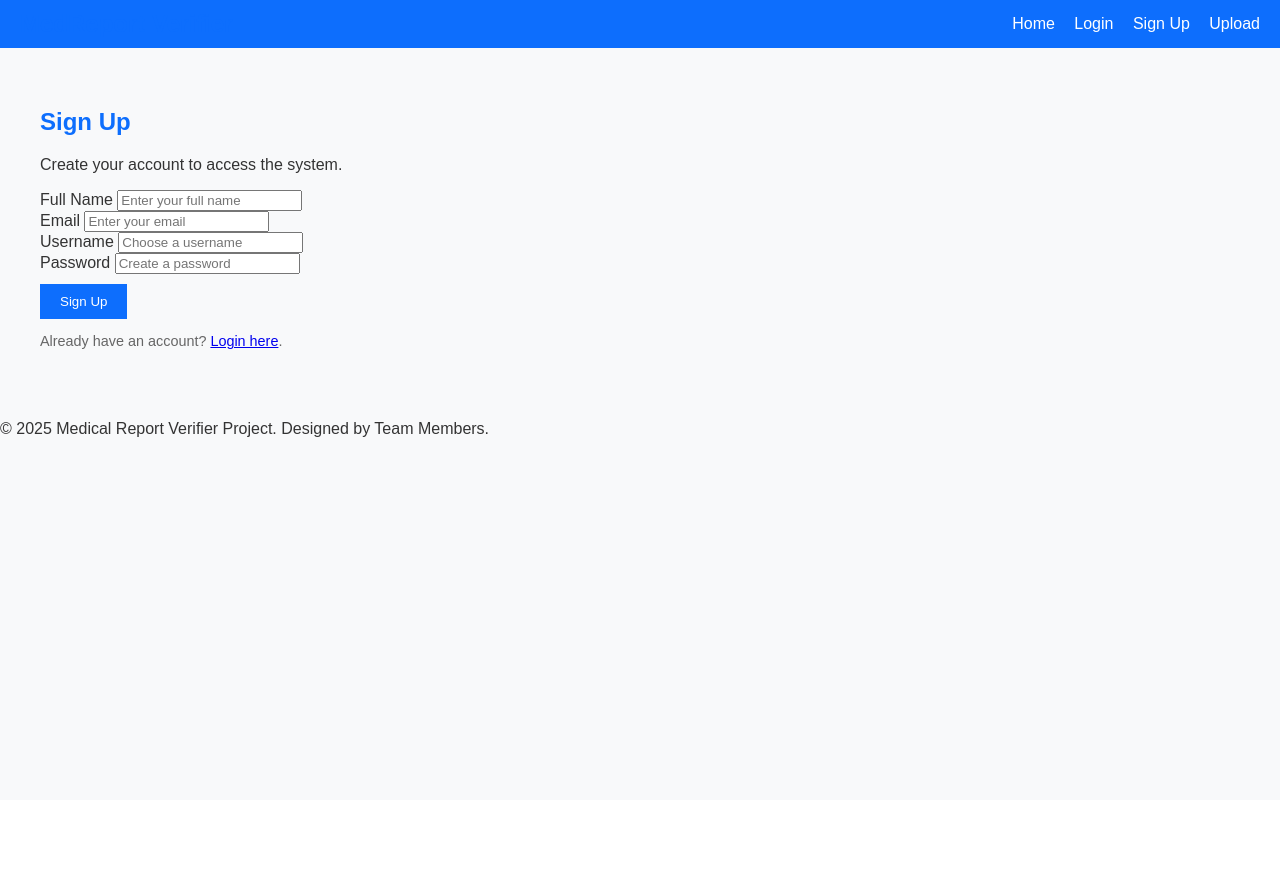
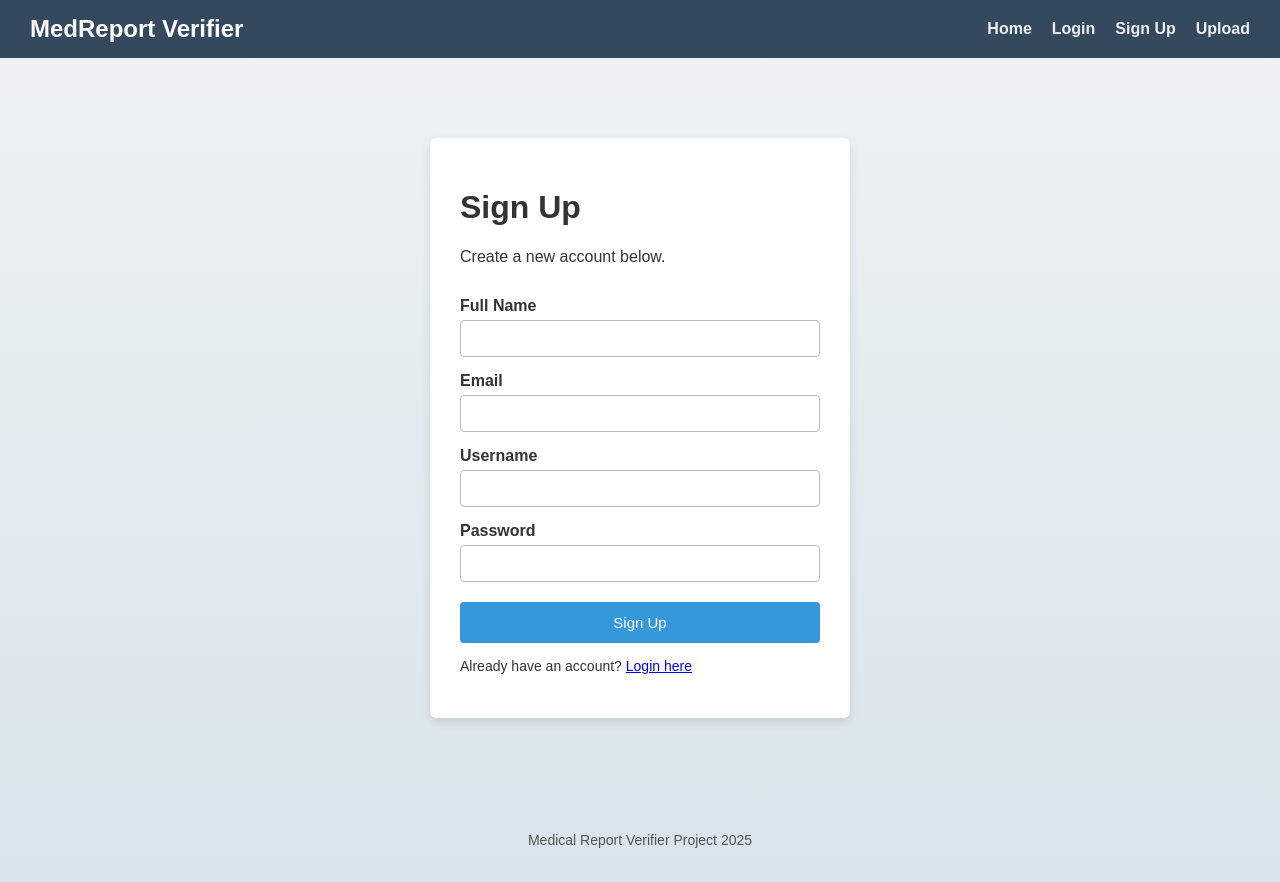
Before and after one commit to LukaR7/MC-verifier, a Flask app: page /signup in a window 1280 px wide. Before the commit the page ends 437 px from the top, so only its background shows below. Run offline with Flask 3, Linux system fonts and the light colour scheme.

Commit message:
ocr function

```diff
--- a/website/auth.py
+++ b/website/auth.py
@@ -2,6 +2,8 @@ from flask import Blueprint, render_template, request, redirect, url_for
 from werkzeug.security import generate_password_hash, check_password_hash
 from .models import User
 from . import db
+from flask_login import login_user
+from werkzeug.utils import secure_filename
 
 auth = Blueprint('auth', __name__)
 
@@ -13,8 +15,9 @@ def login():
 
         user = User.query.filter_by(email=email).first()
         if user and check_password_hash(user.password, password):
+            login_user(user, remember=True)
             print("Login success!")
-            return redirect(url_for('views.home'))
+            return redirect(url_for('views.upload'))
         print("Login failed!")
     return render_template("login.html")
 
--- a/website/static/main.css
+++ /dev/null
@@ -1,79 +0,0 @@
-body {
-  font-family: Arial, sans-serif;
-  margin: 0;
-  background: #f8f9fa;
-  color: #333;
-}
-
-nav {
-  background: #0d6efd;
-  color: white;
-  padding: 10px 20px;
-  display: flex;
-  justify-content: space-between;
-  align-items: center;
-}
-
-nav h2 {
-  margin: 0;
-}
-
-nav ul {
-  list-style: none;
-  margin: 0;
-  padding: 0;
-}
-
-nav ul li {
-  display: inline;
-  margin-left: 15px;
-}
-
-nav ul li a {
-  color: white;
-  text-decoration: none;
-}
-
-header, main, section {
-  padding: 20px;
-}
-
-h1, h2 {
-  color: #0d6efd;
-}
-
-.btn {
-  background: #0d6efd;
-  color: white;
-  padding: 10px 20px;
-  border: none;
-  text-decoration: none;
-  display: inline-block;
-  margin-top: 10px;
-}
-
-.btn:hover {
-  background: #084298;
-}
-
-table {
-  width: 100%;
-  border-collapse: collapse;
-  margin-top: 20px;
-}
-
-table th, table td {
-  border: 1px solid #ccc;
-  padding: 10px;
-  text-align: left;
-}
-
-table th {
-  background: #0d6efd;
-  color: white;
-}
-
-.note {
-  font-size: 0.9em;
-  color: #666;
-}
--- a/website/templates/sign_up.html
+++ b/website/templates/sign_up.html
@@ -2,56 +2,53 @@
 <html lang="en">
 <head>
   <meta charset="UTF-8">
+  <title>Sign Up</title>
   <meta name="viewport" content="width=device-width, initial-scale=1.0">
-  <title>Sign Up - MedReport</title>
-  <link rel="stylesheet" href="{{ url_for('static', filename='main.css') }}">
+  <link rel="stylesheet" href="{{ url_for('static', filename='style.css') }}">
 </head>
 <body>
-  <nav>
+
+<div class="nav">
   <h2>MedReport Verifier</h2>
-    <ul>
+  <ul class="nav-links">
     <li><a href="{{ url_for('views.home') }}">Home</a></li>
     <li><a href="{{ url_for('auth.login') }}">Login</a></li>
     <li><a href="{{ url_for('auth.signup') }}">Sign Up</a></li>
     <li><a href="{{ url_for('views.upload') }}">Upload</a></li>
   </ul>
-  </nav>
+</div>
 
-  <main>
-    <section class="form-container">
+<div class="container">
+  <div class="box">
     <h1>Sign Up</h1>
-      <p>Create your account to access the system.</p>
+    <p>Create a new account below.</p>
 
     <form method="POST">
-        <div class="form-group">
       <label>Full Name</label>
-          <input type="text" name="name" placeholder="Enter your full name" required>
+      <input type="text" name="name" required>
+
+      <label>Email</label>
+      <input type="email" name="email" required>
+
+      <label>Username</label>
+      <input type="text" name="username" required>
+
+      <label>Password</label>
+      <input type="password" name="password" required>
+
+      <button type="submit" class="button">Sign Up</button>
+    </form>
+
+    <p class="text-small">
+      Already have an account?
+      <a href="{{ url_for('auth.login') }}">Login here</a>
+    </p>
+  </div>
 </div>
 
-        <div class="form-group">
-          <label>Email</label>
-          <input type="email" name="email" placeholder="Enter your email" required>
+<div class="footer">
+  <p>Medical Report Verifier Project 2025</p>
 </div>
 
-        <div class="form-group">
-          <label>Username</label>
-          <input type="text" name="username" placeholder="Choose a username" required>
-        </div>
-
-        <div class="form-group">
-          <label>Password</label>
-          <input type="password" name="password" placeholder="Create a password" required>
-        </div>
-
-        <button type="submit" class="btn">Sign Up</button>
-      </form>
-
-      <p class="note">Already have an account? <a href="{{ url_for('auth.login') }}">Login here</a>.</p>
-    </section>
-  </main>
-
-  <footer>
-    <p>&copy; 2025 Medical Report Verifier Project. Designed by Team Members.</p>
-  </footer>
 </body>
 </html>
```
Also changed, not shown: db.py (deleted, +0 -13 lines), templates/index.html (deleted, +0 -35 lines), templates/login.html (deleted, +0 -42 lines), templates/sign_up.html (deleted, +0 -54 lines), templates/upload.html (deleted, +0 -48 lines), website/__init__.py (+10 -0 lines), website/models.py (+11 -1 lines), website/templates/index.html (+20 -8 lines), website/templates/login.html (+27 -13 lines), website/templates/upload.html (+48 -0 lines), website/views.py (+58 -4 lines), instance/db.sqlite3, website/static/style.css (renamed from static/style.css), website/static/uploads/Medical-Record-Template-edit-online.png (added), 1 more files. Lines whose indentation alone changed are shown as unchanged.
